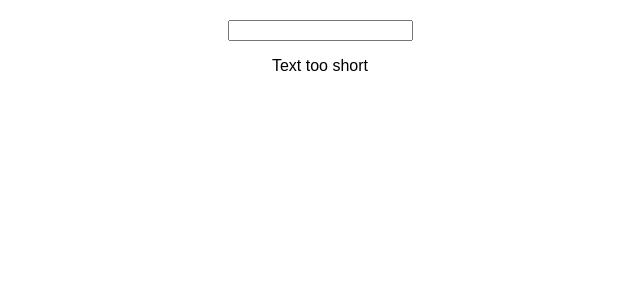
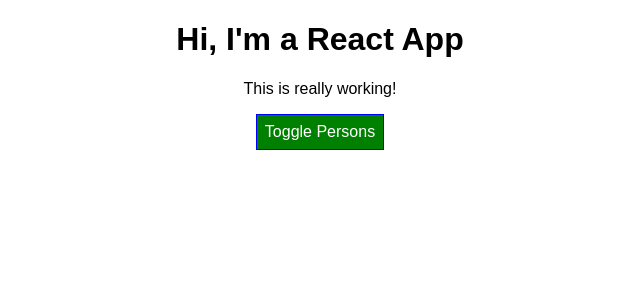
Before and after one commit to hakoemmy/React-app-recommended, a React (Create React App) app: page / in a window 1280 px wide. Shown: the top 300 px of the page, without its empty margins (320-960 px from the left). Built offline with nearby package versions, Linux system fonts and the light colour scheme.

Commit message:
Add many components

```diff
--- a/package.json
+++ b/package.json
@@ -3,6 +3,7 @@
   "version": "0.1.0",
   "private": true,
   "dependencies": {
+    "radium": "^0.26.0",
     "react": "^16.11.0",
     "react-dom": "^16.11.0",
     "react-scripts": "1.1.5"
--- a/src/App.css
+++ b/src/App.css
@@ -5,3 +5,10 @@
 .App input{
   margin-top: 20px;
 }
+.red{
+  color:red;
+}
+
+.bold{
+  font-weight: bold;
+}
--- a/src/App.js
+++ b/src/App.js
@@ -1,50 +1,98 @@
 import React, { Component } from 'react';
 import './App.css';
 import Person from './Person/Person';
-import ValidationInput from './ValidationInput/ValidationInput';
-import CharComp from './CharComp/CharComp';
 
 class App extends Component {
+  state = {
+    persons: [
+      { id: 'asfa1', name: 'Max', age: 28 },
+      { id: 'vasdf1', name: 'Manu', age: 29 },
+      { id: 'asdf11', name: 'Stephanie', age: 26 }
+    ],
+    otherState: 'some other value',
+    showPersons: false
+  }
 
- state = {
-   characters: ''
- };
+  nameChangedHandler = ( event, id ) => {
+    const personIndex = this.state.persons.findIndex(p => {
+      return p.id === id;
+    });
 
- getInputHandler = (event) => {
- const inputString = event.target.value;
-  this.setState({
-    characters: inputString
+    const person = {
+      ...this.state.persons[personIndex]
+    };
+
+    // const person = Object.assign({}, this.state.persons[personIndex]);
+
+    person.name = event.target.value;
+
+    const persons = [...this.state.persons];
+    persons[personIndex] = person;
+
+    this.setState( {persons: persons} );
   }
-  );
 
- }
- deleteCharHandler = index =>{
-  const stringToArray = this.state.characters.split('');
-  stringToArray.splice(index, 1);
-  const updatedString = stringToArray.join('');
-  this.setState({characters: updatedString});
- };
+  deletePersonHandler = (personIndex) => {
+    // const persons = this.state.persons.slice();
+    const persons = [...this.state.persons];
+    persons.splice(personIndex, 1);
+    this.setState({persons: persons});
+  }
+
+  togglePersonsHandler = () => {
+    const doesShow = this.state.showPersons;
+    this.setState( { showPersons: !doesShow } );
+  }
+
   render () {
-  let character = '';
+    const style = {
+      backgroundColor: 'green',
+      color: 'white',
+      font: 'inherit',
+      border: '1px solid blue',
+      padding: '8px',
+      cursor: 'pointer'
+    };
 
-  character = this.state.characters.split('').map((c, index)=> {
-    return <CharComp
-    eachChar={c}
-    key={index}
-    clicked={()=> this.deleteCharHandler(index)}
-    />
+    let persons = null;
 
-  });
+    if ( this.state.showPersons ) {
+      persons = (
+        <div>
+          {this.state.persons.map((person, index) => {
+            return <Person
+              click={() => this.deletePersonHandler(index)}
+              name={person.name}
+              age={person.age}
+              key={person.id}
+              changed={(event) => this.nameChangedHandler(event, person.id)} />
+          })}
+        </div>
+      );
 
+      style.backgroundColor = 'red';
+    }
+
+    const classes = [];
+
+    if(this.state.persons.length <=2){
+      classes.push('red');
+    }
+    if(this.state.persons.length <=1){
+      classes.push('bold');
+    }
 
     return (
+
       <div className="App">
-        <input onChange={this.getInputHandler} type="text"/>
-        <ValidationInput
-        foundChars={this.state.characters.length}
-        />
-        {character}
+        <h1>Hi, I'm a React App</h1>
+        <p className={classes.join(' ')}>This is really working!</p>
+        <button
+          style={style}
+          onClick={this.togglePersonsHandler}>Toggle Persons</button>
+        {persons}
       </div>
+
     );
     // return React.createElement('div', {className: 'App'}, React.createElement('h1', null, 'Does this work now?'));
   }
--- a/src/Person/Person.js
+++ b/src/Person/Person.js
@@ -1,6 +1,8 @@
 import React from 'react';
 import './Person.css';
+
 const person = (props) =>{
+
     return(
         <div className="Person">
             <p onClick={props.click}>I am {props.name} and I am {props.age} years old</p>
```
